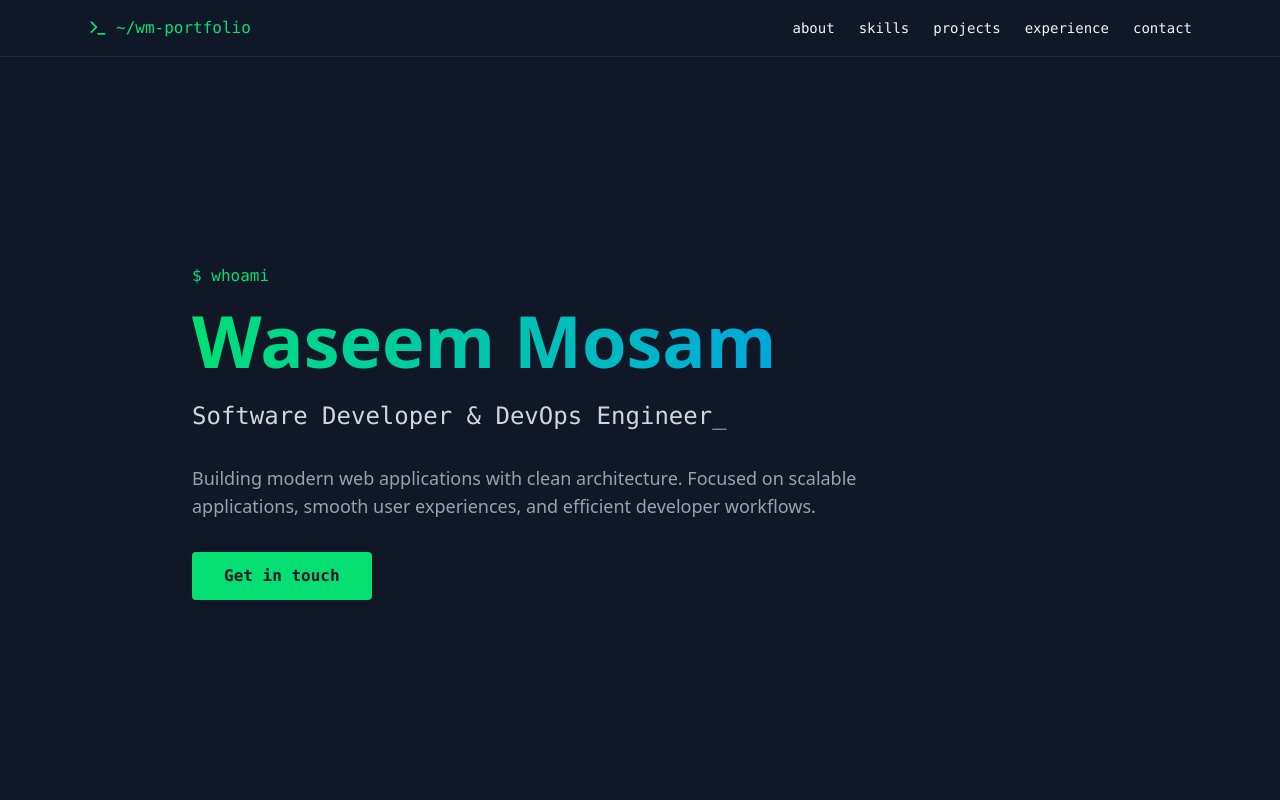
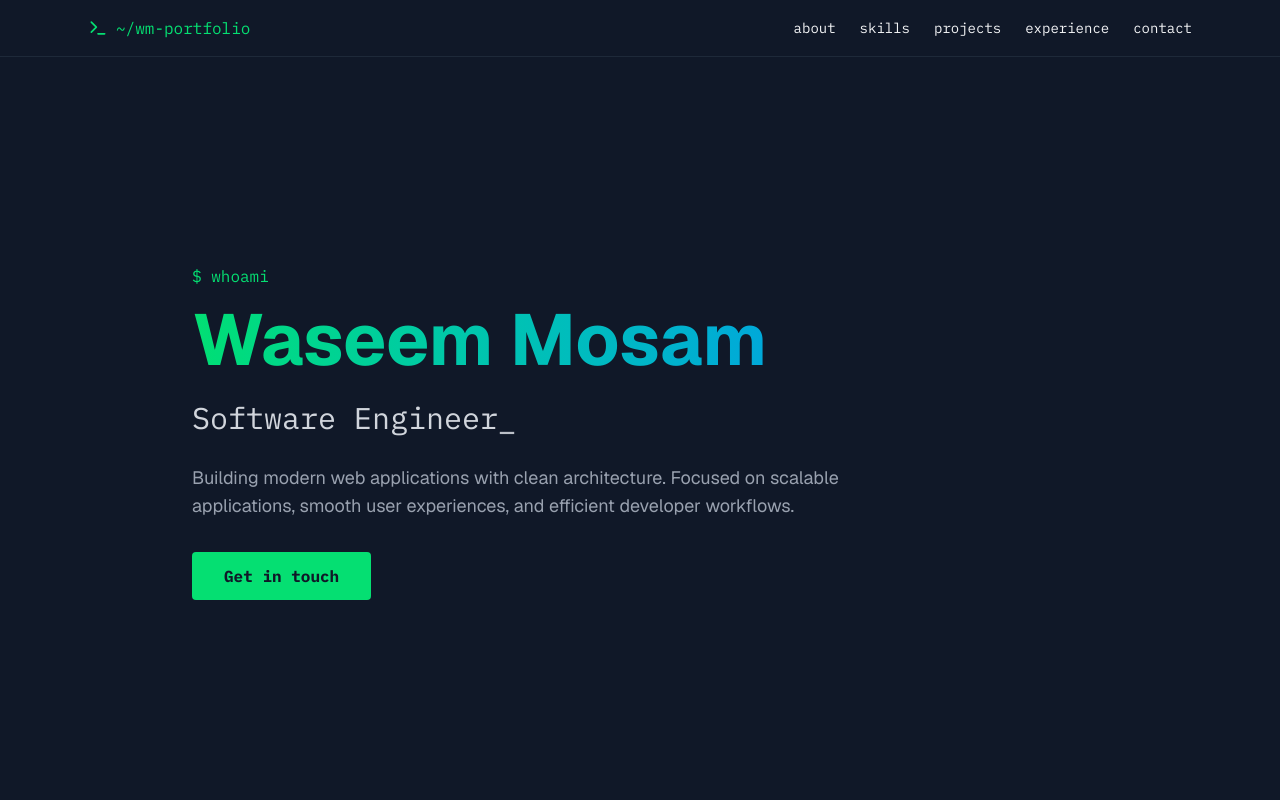
Before and after one commit to Waseem-Mosam/dev-portfolio, a Next.js app: page / in a window 1280 px wide. Shown: the top 800 px of the page. Built offline with nearby package versions, Linux system fonts and the light colour scheme.

Commit message:
feat: font change + hero section update

```diff
--- a/src/app/globals.css
+++ b/src/app/globals.css
@@ -1 +1,18 @@
 @import "tailwindcss";
+
+@theme {
+	--font-sans: var(--font-geist-sans);
+	--font-mono: var(--font-ibm-plex-mono);
+}
+
+/* Explicitly set font-family for mono to ensure IBM Plex Mono is applied */
+/* Using higher specificity to override Tailwind defaults */
+.font-mono,
+[class*="font-mono"] {
+	font-family: var(--font-ibm-plex-mono, "IBM Plex Mono", ui-monospace, SFMono-Regular, "SF Mono", Menlo, Consolas, "Liberation Mono", monospace) !important;
+}
+
+/* Ensure the font variable is available on the body */
+body {
+	font-family: var(--font-geist-sans), system-ui, -apple-system, sans-serif;
+}
--- a/src/app/layout.tsx
+++ b/src/app/layout.tsx
@@ -1,20 +1,25 @@
 import type { Metadata } from "next";
-import { Geist, Geist_Mono } from "next/font/google";
+import { Geist } from "next/font/google";
+import { IBM_Plex_Mono } from "next/font/google";
 import "./globals.css";
 
 const geistSans = Geist({
 	variable: "--font-geist-sans",
 	subsets: ["latin"],
+	display: "swap",
 });
 
-const geistMono = Geist_Mono({
-	variable: "--font-geist-mono",
+const ibmPlexMono = IBM_Plex_Mono({
+	variable: "--font-ibm-plex-mono",
 	subsets: ["latin"],
+	weight: ["400", "500", "600", "700"], // IBM Plex Mono requires explicit weights
+	display: "swap",
 });
 
 export const metadata: Metadata = {
-	title: "Waseem Mosam Portfolio",
-	description: "Developer Portfolio",
+	title: "Waseem Mosam | Software Engineer",
+	description:
+		"Portfolio of Waseem Mosam — Full-Stack Software Developer specializing in modern web applications, scalable APIs, and cloud-ready solutions.",
 	manifest: "/site.webmanifest",
 	icons: {
 		icon: [
@@ -34,7 +39,7 @@ export default function RootLayout({
 	return (
 		<html lang="en">
 			<body
-				className={`${geistSans.variable} ${geistMono.variable} antialiased`}
+				className={`${geistSans.variable} ${ibmPlexMono.variable} antialiased`}
 			>
 				{children}
 			</body>
--- a/src/app/page.tsx
+++ b/src/app/page.tsx
@@ -13,7 +13,7 @@ import Footer from "../components/Footer";
 export default function Portfolio() {
 	const [typedText, setTypedText] = useState("");
 	const [mobileMenuOpen, setMobileMenuOpen] = useState(false);
-	const fullText = "Software Developer & DevOps Engineer";
+	const fullText = "Software Engineer";
 
 	useEffect(() => {
 		if (typedText.length < fullText.length) {
--- a/src/components/Footer.jsx
+++ b/src/components/Footer.jsx
@@ -1,5 +1,3 @@
-import React from "react";
-
 export default function Footer() {
 	return (
 		<footer className="py-8 px-6 border-t border-gray-800">
--- a/src/components/Hero.tsx
+++ b/src/components/Hero.tsx
@@ -16,7 +16,7 @@ export default function Hero({ typedText, scrollToSection }: HeroProps) {
 				<h1 className="text-5xl md:text-7xl font-bold mb-6 bg-linear-to-r from-green-400 to-blue-500 bg-clip-text text-transparent">
 					Waseem Mosam
 				</h1>
-				<div className="font-mono text-xl md:text-2xl text-gray-300 mb-8 h-8">
+				<div className="font-mono text-xl md:text-3xl text-gray-300 mb-8 h-8">
 					{typedText}
 					<span className="animate-pulse">_</span>
 				</div>
```
